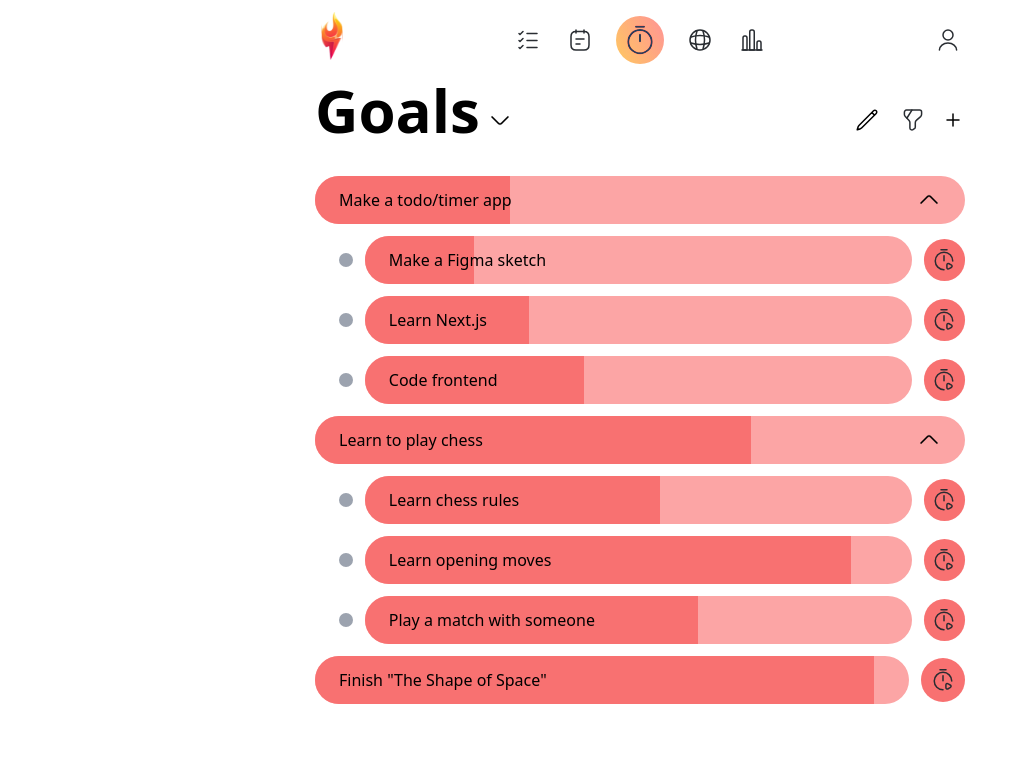
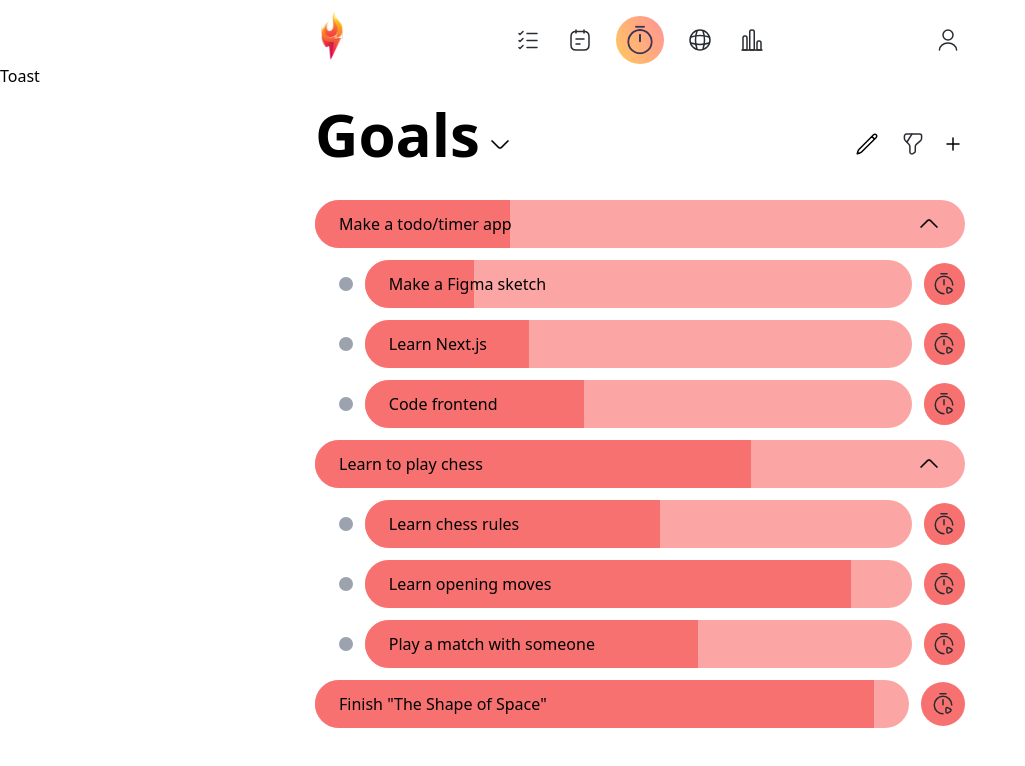
Before and after one commit to kasparas-ban/torch, a React (Vite) app: page /items in a window 1280 px wide. Shown: the top 766 px of the page, without its empty margins (0-1025 px from the left). Built offline with nearby package versions, Linux system fonts and the light colour scheme.

Commit message:
Added timer toast pt. 1

```diff
--- a/src/App.tsx
+++ b/src/App.tsx
@@ -8,6 +8,7 @@ import ItemsPage from "./pages/ItemsPage/ItemsPage"
 import CalendarPage from "./pages/CalendarPage"
 import WorldPage from "./pages/WorldPage"
 import StatisticsPage from "./pages/StatisticsPage"
+import TimerToast from "./components/TimerToast/TimerToast"
 import "./App.css"
 
 function App() {
@@ -25,6 +26,7 @@ function App() {
     >
       <BrowserRouter>
         <NavigationBar />
+        <TimerToast />
         <Routes>
           <Route index element={<TimerPage />} />
           <Route path="items" element={<ItemsPage />} />
--- a/src/components/Timer/useTimer.ts
+++ b/src/components/Timer/useTimer.ts
@@ -13,6 +13,8 @@ type TimerStoreState = {
   pauseTimer: () => void
   resetTimer: () => void
   tickTimer: () => void
+
+  showTimerToast: () => void
 }
 
 const DEFAULT_TIME = 30 // 25 * 60
@@ -61,6 +63,8 @@ const useTimerStoreBase = create<TimerStoreState>(set => ({
     set(state => ({
       time: state.time - 1,
     })),
+
+  showTimerToast: () => set(() => ({})),
 }))
 
 const useTimerStore = createSelectors(useTimerStoreBase)
--- /dev/null
+++ b/src/components/TimerToast/TimerToast.tsx
@@ -0,0 +1,15 @@
+import * as React from "react"
+
+const TimerToast = () => {
+  const [open, setOpen] = React.useState(false)
+  const eventDateRef = React.useRef(new Date())
+  const timerRef = React.useRef(0)
+
+  React.useEffect(() => {
+    return () => clearTimeout(timerRef.current)
+  }, [])
+
+  return <div>Toast</div>
+}
+
+export default TimerToast
```
Also changed, not shown: 1 other file (tests, documents, lock files or other folders).
